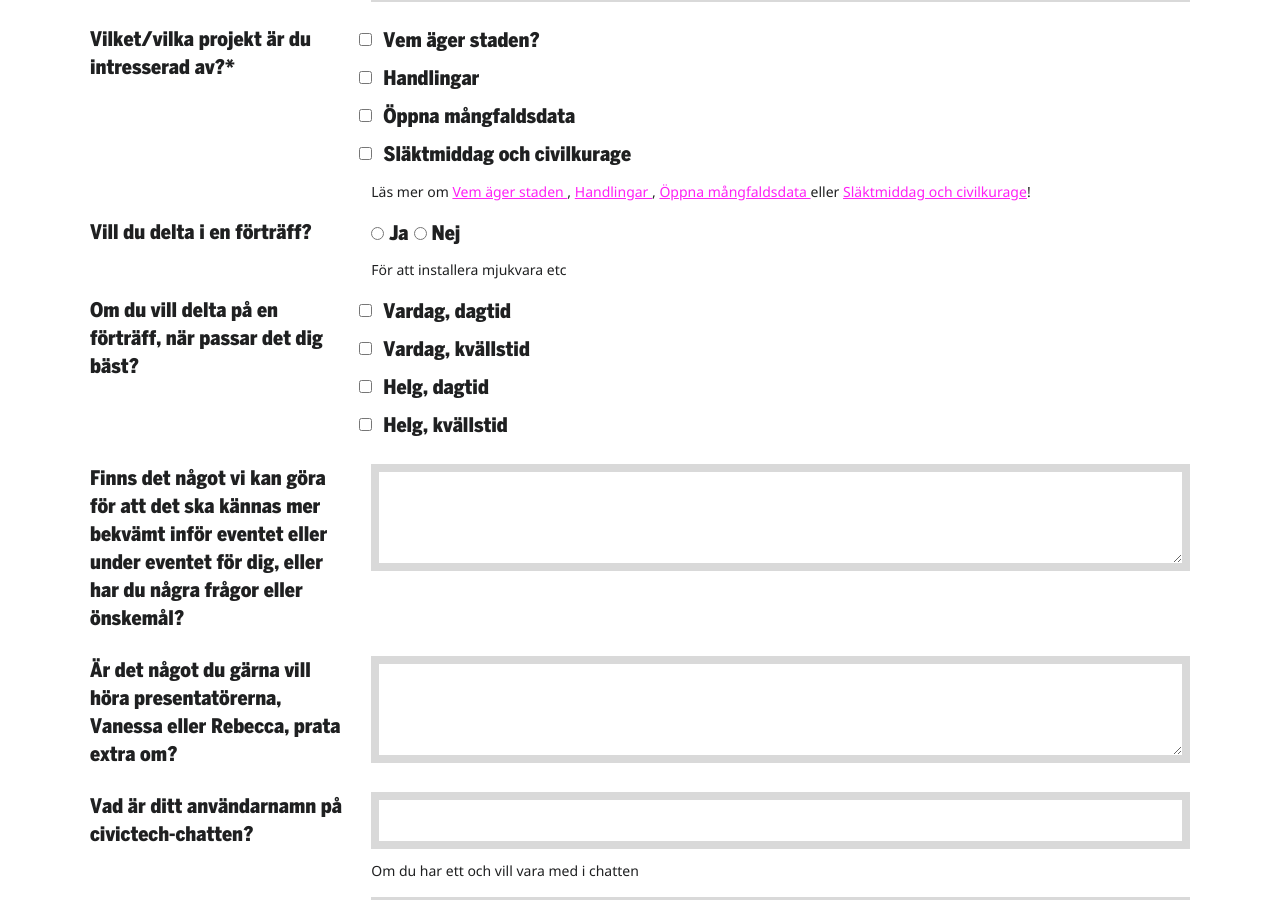
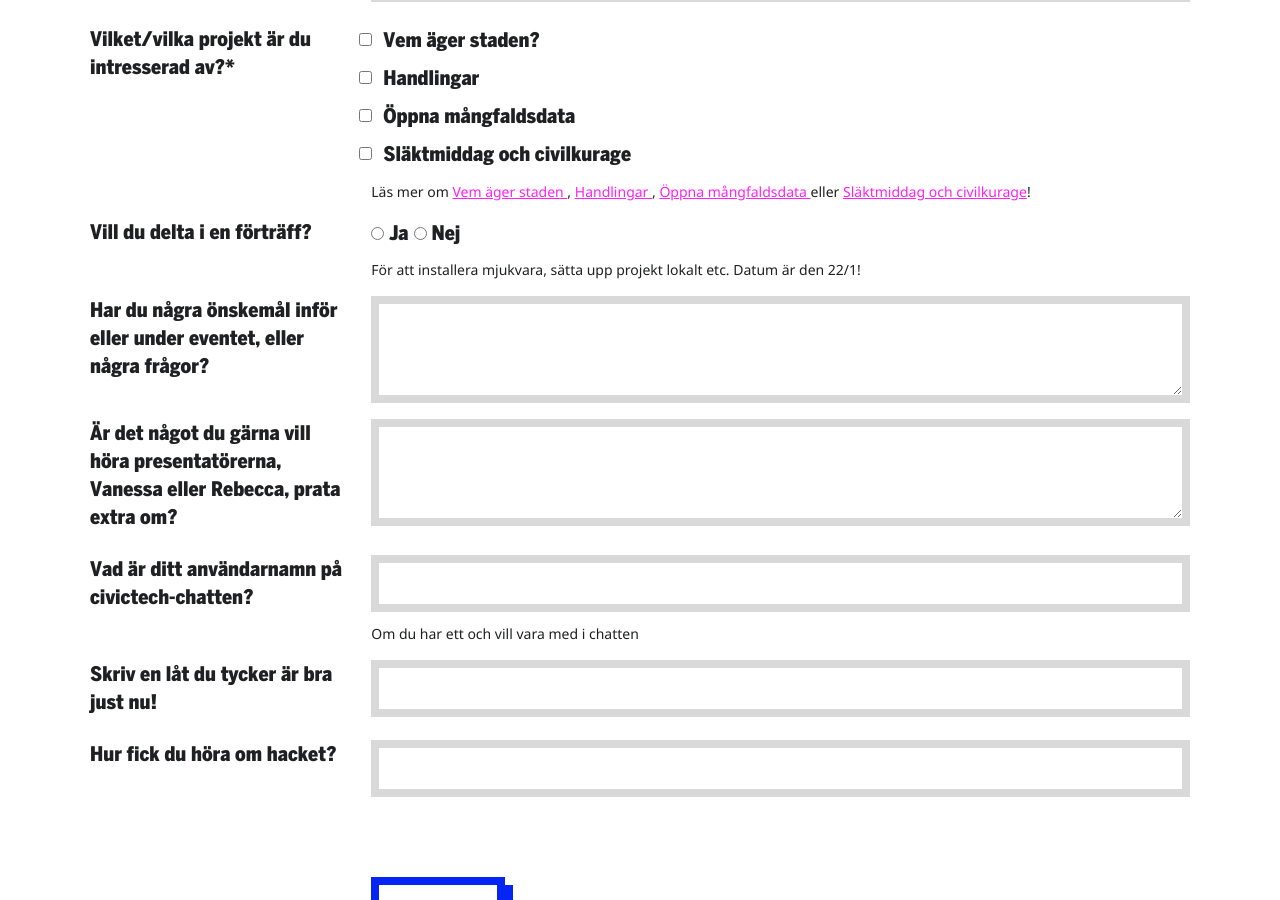
Before and after one commit to civictechsweden/civictech.se, a Jekyll site: the page built from form/register.md, in a window 1280 px wide and 900 px high, scrolled down 1303 px. Built offline with Jekyll 4.4.1, drawn with Linux system fonts in a browser that asks for light colours; nearby versions of some CDN libraries.

```diff
--- a/form/register.md
+++ b/form/register.md
@@ -56,7 +56,7 @@ form:
   title: Vill du delta i en förträff?
   type: radio
   required: required
-  description: För att installera mjukvara etc
+  description: För att installera mjukvara, sätta upp projekt lokalt etc. Datum är den 22/1!
   options:
   - option:
     name: Ja
@@ -64,24 +64,8 @@ form:
   - option:
     name: Nej
     id: nej
-- id: when
-  title: Om du vill delta på en förträff, när passar det dig bäst?
-  type: checkbox
-  options:
-  - option:
-    name: Vardag, dagtid
-    id: vardag-dag
-  - option:
-    name: Vardag, kvällstid
-    id: vardag-kvall
-  - option:
-    name: Helg, dagtid
-    id: helg-dag
-  - option:
-    name: Helg, kvällstid
-    id: helg-kvall
 - id: needs
-  title: Finns det något vi kan göra för att det ska kännas mer bekvämt inför eventet eller under eventet för dig, eller har du några frågor eller önskemål?
+  title: Har du några önskemål inför eller under eventet, eller några frågor?
   type: textarea
 - id: fragar
   title: Är det något du gärna vill höra presentatörerna, Vanessa eller Rebecca, prata extra om?
```
Also changed, not shown: _hackathons/hackathon-3-en.md (+4 -2 lines), _hackathons/hackathon-3.md (+3 -3 lines), en/form/register.md (+2 -18 lines).
